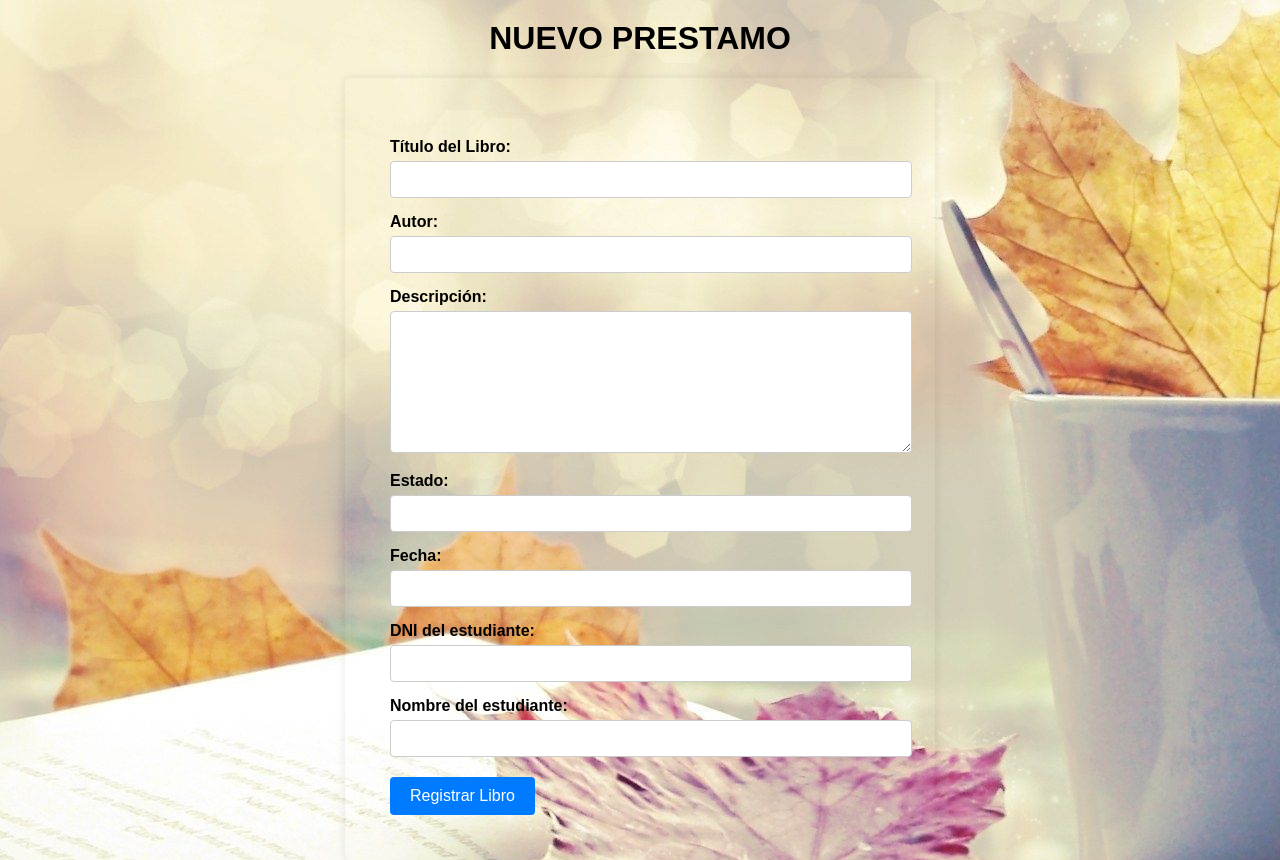
After one commit to distractor1/library_administration, a PHP site: page /prest_nuev.html in a window 1280 px wide. The commit adds this page. Run offline with PHP 8.4, Linux system fonts and the light colour scheme.

```diff
--- /dev/null
+++ b/est_nuev_prest.css
@@ -0,0 +1,52 @@
+body {
+    font-family: Arial, sans-serif;
+    background-color: #cfbbbb;
+    background: url(img/fond\ seg.jpg);
+    margin: 0;
+    padding: 0;
+}
+/* tiutlo de la pagina*/
+h1 {
+    text-align: center;
+    margin-top: 20px;
+}
+/* diseño del cuadro general*/
+form {
+    max-width: 500px;
+    margin: 0 auto;
+    padding: 45px;
+
+    border-radius: 5px;
+    box-shadow: 0px 0px 10px rgba(0, 0, 0, 0.1);
+}
+
+label {
+    display: block;
+    font-weight: bold;
+    margin-top: 15px;
+}
+
+input[type="text"],
+textarea {
+    width: 100%;
+    padding: 10px;
+    margin-top: 5px;
+    border: 1px solid #ccc;
+    border-radius: 4px;
+    resize: vertical;
+}
+/*diseño del boton*/
+button[type="submit"] {
+    background-color: #007bff;
+    color: #fff;
+    padding: 10px 20px;
+    border: none;
+    border-radius: 4px;
+    cursor: pointer;
+    font-size: 16px;
+    margin-top: 20px;
+}
+
+button[type="submit"]:hover {
+    background-color: #0056b3;
+}
--- /dev/null
+++ b/prest_nuev.html
@@ -0,0 +1,39 @@
+<!DOCTYPE html>
+<html lang="en">
+<head>
+    <meta charset="UTF-8">
+    <meta name="viewport" content="width=device-width, initial-scale=1.0">
+    <title>prestamo nuevo</title>
+    <link rel="stylesheet" href="est_nuev_prest.css">
+</head>
+<body>
+      <!--estructura de la pagina-->
+      <h1>NUEVO PRESTAMO</h1>
+    <form action="nuev_prest.php" method="post">
+        <label for="titulo1">Título del Libro:</label>
+        <input type="text" id="titulo1" name="titulo1" required>
+
+        <label for="autor1">Autor:</label>
+        <input type="text" id="autor1" name="autor1" required>
+
+        <label for="descripcion1">Descripción:</label>
+        <textarea id="descripcion1" name="descripcion1" rows="8" required></textarea>
+
+        <label for="estado">Estado:</label>
+        <input type="text" id="estado" name="estado" required>
+
+        <label for="fecha">Fecha:</label>
+        <input type="text" id="fecha" name="fecha" required>
+
+        <label for="dni_est">DNI del estudiante:</label>
+        <input type="text" id="dni_est" name="dni_est" required>
+
+        <label for="nombre">Nombre del estudiante:</label>
+        <input type="text" id="nombre" name="nombre" required>
+
+        <!-- Agrega aquí otros campos relevantes para el registro del libro -->
+
+        <button type="submit" name="insertar">Registrar Libro</button>
+    </form>
+</body>
+</html>
--- a/prestamo.php
+++ b/prestamo.php
@@ -32,7 +32,7 @@
         <div class="subtitulos">FECHA</div>
         <div class="subtitulos">DNI ESTUDIANTE</div>
         <div class="subtitulos">NOMBRE DEL ESTUDIANTE</div>
-        <div class="subtitulos"><a href="#"> <button type="button" class="a1">nuevo</button> </a></div>
+        <div class="subtitulos"><a href="prest_nuev.html"> <button type="button" class="a1">nuevo</button> </a></div>
         <?php  $result = mysqli_query($conex1, $prestamo);
         while($row=mysqli_fetch_assoc($result)) {?>
         <div class="informacion"><?php  echo $row["id_prest"];?></div>
```
Also changed, not shown: nuev_prest.php (added, +22 -0 lines), elimacion.php (added).
